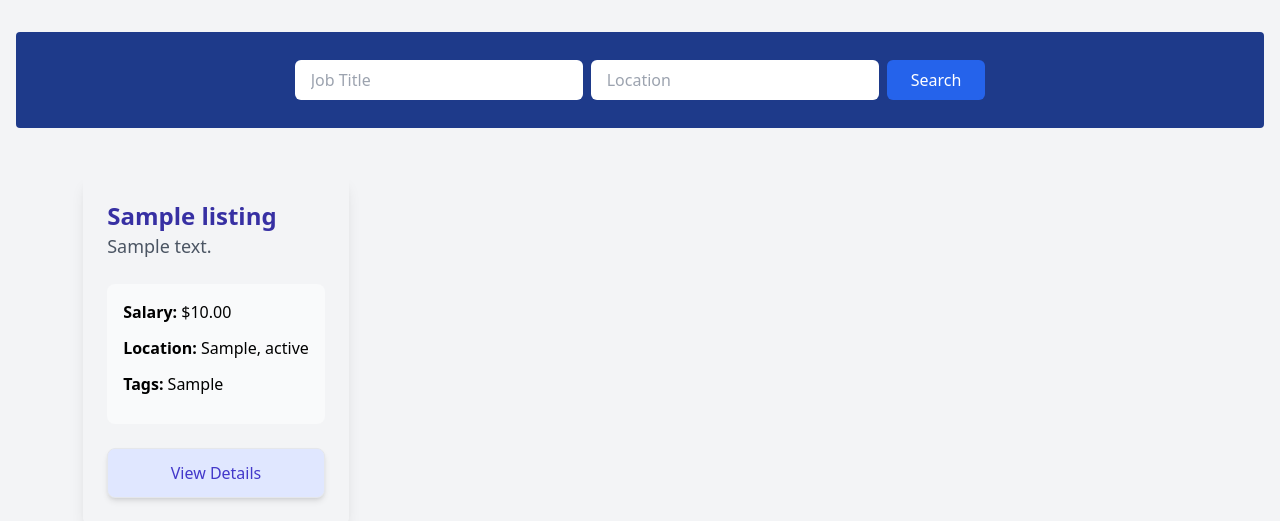
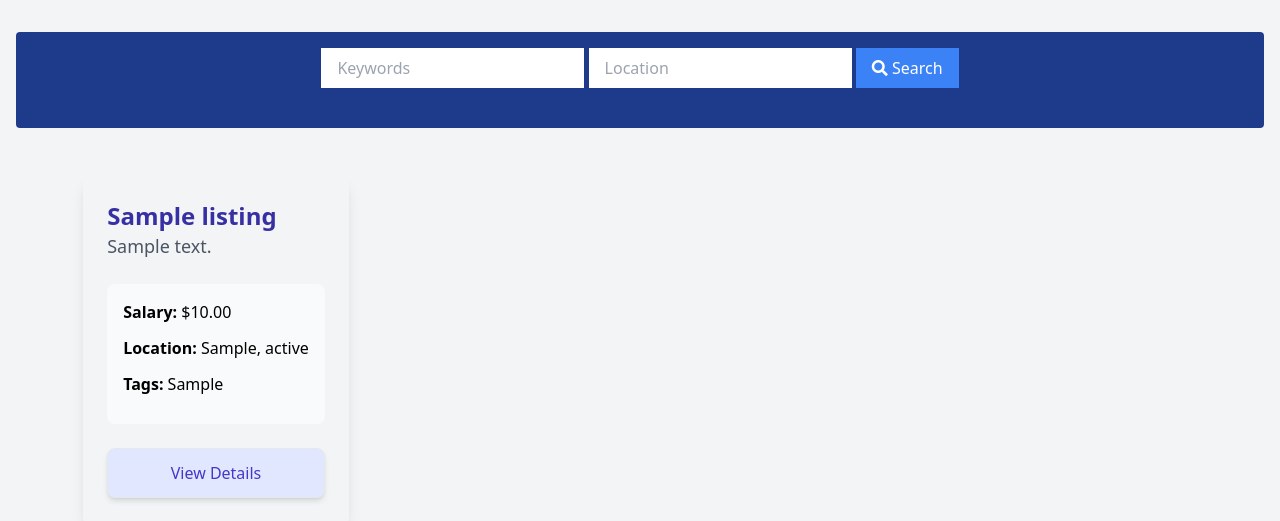
Before and after one commit to Rohit-Chandra-007/workopia-php, a PHP site: page /listings in a window 1280 px wide. Shown: the part 68-589 px from the top of the page. Run offline with PHP 8.4, Linux system fonts and the light colour scheme; tables that the repository leaves empty or names only in its code hold one stand-in row (values such as "Sample post"); some libraries are stand-ins or nearby versions.

Commit message:
Add search functionality for listings and improve session flash messaging

```diff
--- a/Framework/Authorization.php
+++ b/Framework/Authorization.php
@@ -5,6 +5,9 @@ namespace Framework;
 class Authorization
 {
     /**
+     * Check if the user is the owner of the resource
+     * @param $resourceId
+     * @return bool
      *
      */
     public static function isOnwer($resourceId)
--- a/Framework/Session.php
+++ b/Framework/Session.php
@@ -88,7 +88,7 @@ class Session
      * @param string $default
      * @return string
      */
-    public static function getFlashMessage(string $key, string $default = null): string
+    public static function getFlashMessage(string $key, string $default = null)
     {
         $message = self::getSession('flash_' . $key, $default);
         self::clearSession('flash_' . $key);
--- a/app/controllers/ListingController.php
+++ b/app/controllers/ListingController.php
@@ -125,6 +125,8 @@ class ListingController
             $sql = "INSERT INTO listings ($fields) VALUES ($values)";
             $this->db->sqlQuery($sql, $newListingData);
 
+            Session::setFlashMessage('success_message', 'Listing created successfully');
+
             // redirect to the listing page
             redirect('/listings');
         }
@@ -152,8 +154,7 @@ class ListingController
 
         // Authentication
         if (!Authorization::isOnwer($listing->user_id)) {
-
-            $_SESSION['error_message'] = 'You are not authorize to delete this listing';
+            Session::setFlashMessage('error_message', 'You are not authorize to delete this listing');
             return redirect('/listings/' . $listing->id);
 
         }
@@ -162,7 +163,8 @@ class ListingController
         $this->db->sqlQuery('DELETE FROM listings WHERE id = :id', $params);
 
         // show a success message
-        $_SESSION['success_message'] = 'Listing deleted successfully';
+
+        Session::setFlashMessage('success_message', 'Listing deleted successfully');
 
         redirect('/listings');
     }
@@ -222,6 +224,13 @@ class ListingController
             return;
         }
 
+        // Authentication
+        if (!Authorization::isOnwer($listing->user_id)) {
+            Session::setFlashMessage('error_message', 'You are not authorize to update this listing');
+            return redirect('/listings/' . $listing->id);
+
+        }
+
         $allowedField = ['title', 'description', 'job_type', 'salary', 'requirements', 'benefits', 'tags', 'company', 'address', 'city', 'state', 'phone', 'email'];
 
         // associative array of the new listing data
@@ -258,11 +267,41 @@ class ListingController
 
             $this->db->sqlQuery($sql, $updateValues);
 
-            $_SESSION['success_message'] = 'Listing updated successfully';
+
+            Session::setFlashMessage('success_message', 'Listing updated successfully');
 
 
             // redirect to the listing page
             redirect('/listings/' . $id);
         }
     }
+
+
+
+    /**
+     * Search listings by keyword/location
+     *
+     * @return void
+     */
+    public function search()
+    {
+
+
+        //inspectAndDie($_GET);
+        $keywords = isset($_GET['keywords']) ? $_GET['keywords'] : '';
+        $location = isset($_GET['location']) ? $_GET['location'] : '';
+
+        $params = [
+            'keyword' => "%{$keywords}%",
+            'location' => "%{$location}%"
+        ];
+
+        $query = "SELECT * FROM listings WHERE (title LIKE :keyword OR description LIKE :keyword OR tags LIKE :keyword) AND (city LIKE :location OR state LIKE :location)";
+
+        $listings = $this->db->sqlQuery($query, $params)->fetchAll();
+
+        loadView('listings/index', ['listings' => $listings]);
+    }
+
+
 }
--- a/app/views/home.view.php
+++ b/app/views/home.view.php
@@ -17,7 +17,7 @@ loadPartialView('top_banner')
         Welcome To Workopia
     </h1>
     <div class="grid grid-cols-3 gap-6 mb-4">
-            <?php foreach ($listings as $listing) : ?>
+        <?php foreach ($listings as $listing): ?>
 
             <div class="max-w-sm rounded overflow-hidden shadow-lg mx-auto my-8">
                 <div class="p-6">
@@ -33,7 +33,7 @@ loadPartialView('top_banner')
                         <li class="mb-3">
                             <strong>Location:</strong> <?= $listing->city ?>, <?= $listing->state ?>
                         </li>
-                            <?php if (!empty($listing->tags)) : ?>
+                        <?php if (!empty($listing->tags)): ?>
                             <li class="mb-3">
                                 <strong>Tags:</strong> <?= $listing->tags ?>
                             </li>
--- a/app/views/listings/index.view.php
+++ b/app/views/listings/index.view.php
@@ -1,26 +1,30 @@
 <?=
-loadPartialView('head')
-?>
+    loadPartialView('head')
+    ?>
 <?=
-loadPartialView('navbar')
-?>
+    loadPartialView('navbar')
+    ?>
 
 <main class="container mx-auto p-4 mt-4">
 
-    <div class="bg-blue-900 h-24 px-4 mb-4 flex justify-center items-center rounded">
-        <form action="get" method="get" class="flex flex-wrap justify-center">
-            <input type="text" placeholder="Job Title" class="w-full md:w-72 mx-1 px-4 py-2 text-gray-900 rounded-md focus:outline-none" />
-            <input type="text" placeholder="Location" class="w-full md:w-72 mx-1 px-4 py-2 text-gray-900 rounded-md focus:outline-none" />
-            <button class="bg-blue-600 hover:bg-blue-700 mx-1 px-6 py-2 rounded-md text-white">Search</button>
+    <div class="bg-blue-900 h-24 md:mx-auto px-4 mb-4 flex justify-center items-center rounded">
+        <form method="GET" action="/listings/search" class="mb-4 block md:mx-auto">
+            <input type="text" name="keywords" placeholder="Keywords"
+                class="w-full md:w-auto mb-2 px-4 py-2 focus:outline-none" />
+            <input type="text" name="location" placeholder="Location"
+                class="w-full md:w-auto mb-2 px-4 py-2 focus:outline-none" />
+            <button class="w-full md:w-auto bg-blue-500 hover:bg-blue-600 text-white px-4 py-2 focus:outline-none">
+                <i class="fa fa-search"></i> Search
+            </button>
         </form>
     </div>
 
     <?= loadPartialView('message')
-    ?>
+        ?>
 
     <div class="grid grid-cols-3 gap-6 mb-4">
 
-        <?php foreach ($listings as $listing) : ?>
+        <?php foreach ($listings as $listing): ?>
             <div class="max-w-md rounded overflow-hidden shadow-lg mx-auto my-8">
                 <div class="p-6">
                     <h2 class="text-2xl font-semibold text-indigo-800"><?= $listing->title ?>
@@ -35,13 +39,15 @@ loadPartialView('navbar')
                         <li class="mb-3">
                             <strong>Location:</strong> <?= $listing->city ?>, <?= $listing->state ?>
                         </li>
-                        <?php if (!empty($listing->tags)) : ?>
+                        <?php if (!empty($listing->tags)): ?>
                             <li class="mb-3">
                                 <strong>Tags:</strong> <?= $listing->tags ?>
                             </li>
                         <?php endif; ?>
                     </ul>
-                    <a href="/listings/<?= $listing->id ?>" class="block w-full text-center px-6 py-3 shadow-md rounded-lg border text-base font-medium text-indigo-700 bg-indigo-100 hover:bg-indigo-200"> View Details
+                    <a href="/listings/<?= $listing->id ?>"
+                        class="block w-full text-center px-6 py-3 shadow-md rounded-lg border text-base font-medium text-indigo-700 bg-indigo-100 hover:bg-indigo-200">
+                        View Details
                     </a>
                 </div>
             </div>
--- a/app/views/partials/message.php
+++ b/app/views/partials/message.php
@@ -1,19 +1,19 @@
-<div>
-    <?php if (isset($_SESSION['success_message'])) : ?>
+<?php
+use Framework\Session;
+?>
+
+<?php $succesMessage = Session::getFlashMessage('success_message'); ?>
+<?php if ($succesMessage !== null): ?>
     <div class="bg-green-100 border border-green-400 text-green-700 px-4 py-3 rounded relative" role="alert">
         <strong class="font-bold">Success!</strong>
-            <span class="block sm:inline"><?= $_SESSION['success_message'] ?></span>
+        <span class="block sm:inline"><?= $succesMessage ?></span>
     </div>
-        <?php unset($_SESSION['success_message']); ?>
 <?php endif; ?>
-</div>
 
-<div>
-    <?php if (isset($_SESSION['error_message'])) : ?>
+<?php $error_message = Session::getFlashMessage('error_message'); ?>
+<?php if ($error_message !== null): ?>
     <div class="bg-red-100 border border-red-400 text-red-700 px-4 py-3 rounded relative" role="alert">
         <strong class="font-bold">Error!</strong>
-            <span class="block sm:inline"><?= $_SESSION['error_message'] ?></span>
+        <span class="block sm:inline"><?= $error_message ?></span>
     </div>
-        <?php unset($_SESSION['error_message']); ?>
 <?php endif; ?>
-</div>
--- a/routes.php
+++ b/routes.php
@@ -5,6 +5,7 @@ $router->get('/', 'HomeController@index');
 $router->get('/listings', 'ListingController@index');
 $router->get('/listings/create', 'ListingController@create', ['auth']);
 $router->get('/listings/edit/{id}', 'ListingController@edit', ['auth']);
+$router->get('/listings/search', 'ListingController@search');
 $router->get('/listings/{id}', 'ListingController@show');
 
 
```
Also changed, not shown: app/views/listings/show.view.php (+5 -3 lines), app/views/partials/showcase_search.php (+9 -5 lines). Lines whose indentation alone changed are shown as unchanged.
